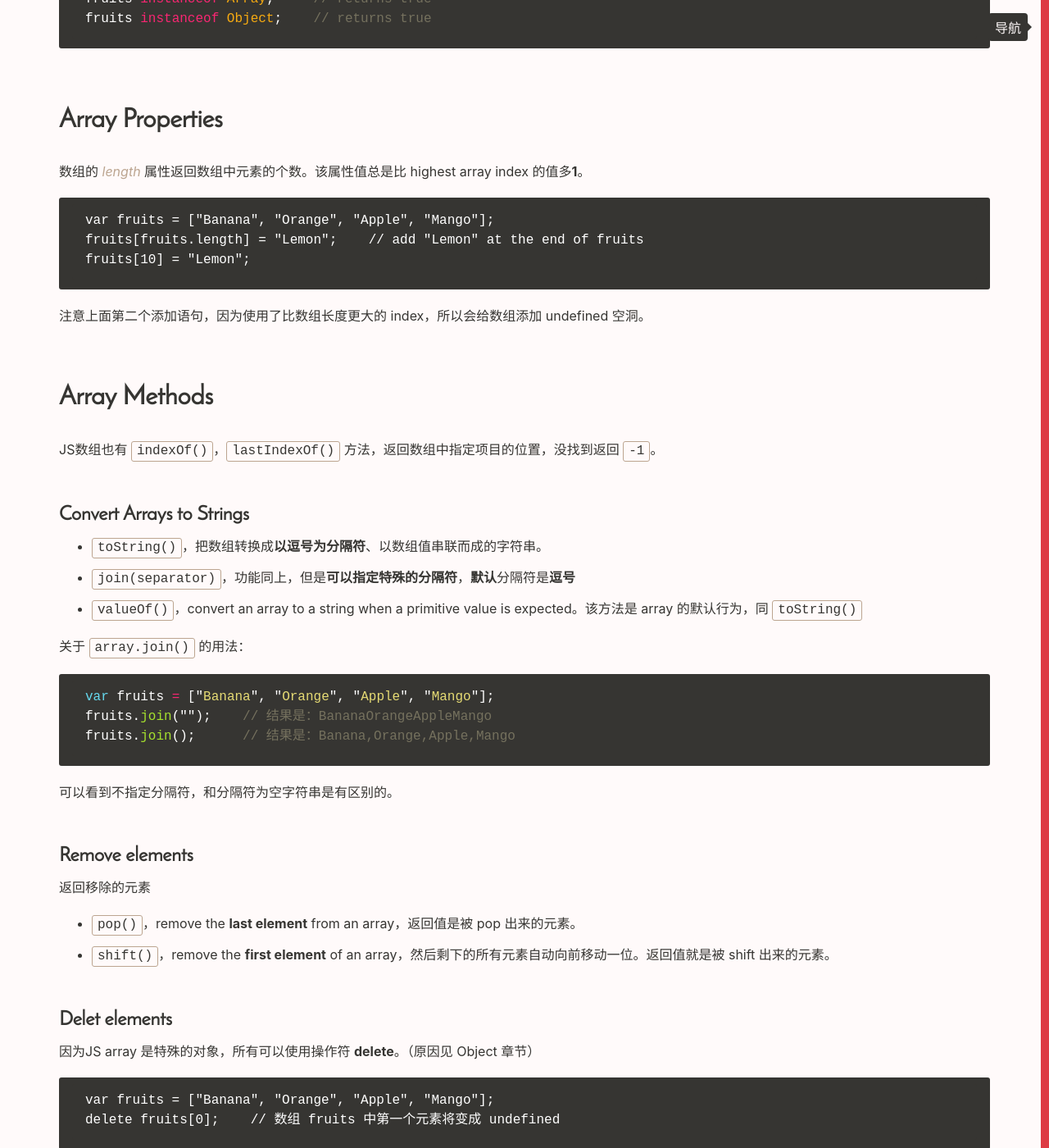
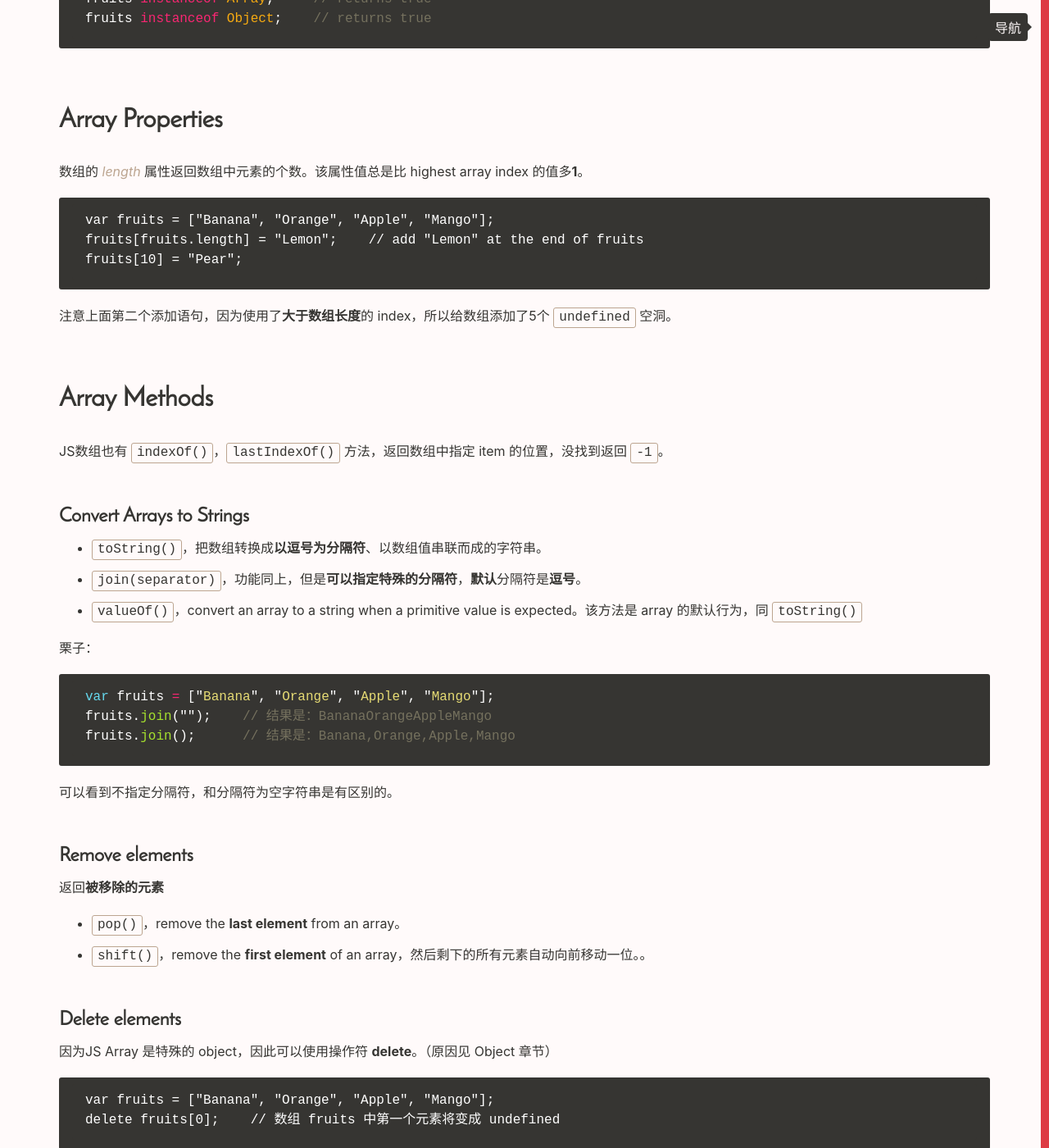
Before and after one commit to Vivi-wu/dive-into-web, a Jekyll site: the page built from _posts/2015-05-06-JavaScript-Arrays.markdown, in a window 1280 px wide and 1400 px high, scrolled down 1840 px. Shown: the whole window at 82% size. Built offline with Jekyll 4.4.1, drawn with Linux system fonts in a browser that asks for light colours; some of the changed text lies outside the part shown.

Commit message:
Update 更新数组相关博文

````diff
--- a/_posts/2015-05-06-JavaScript-Arrays.markdown
+++ b/_posts/2015-05-06-JavaScript-Arrays.markdown
@@ -71,21 +71,21 @@ fruits instanceof Object;    // returns true
 
     var fruits = ["Banana", "Orange", "Apple", "Mango"];
     fruits[fruits.length] = "Lemon";    // add "Lemon" at the end of fruits
-    fruits[10] = "Lemon";
+    fruits[10] = "Pear";
 
-注意上面第二个添加语句，因为使用了比数组长度更大的 index，所以会给数组添加 undefined 空洞。
+注意上面第二个添加语句，因为使用了**大于数组长度**的 index，所以给数组添加了5个 `undefined` 空洞。
 
 ## Array Methods
 
-JS数组也有 `indexOf()`，`lastIndexOf()` 方法，返回数组中指定项目的位置，没找到返回 `-1`。
+JS数组也有 `indexOf()`，`lastIndexOf()` 方法，返回数组中指定 item 的位置，没找到返回 `-1`。
 
 ### Convert Arrays to Strings
 
 + `toString()`，把数组转换成**以逗号为分隔符**、以数组值串联而成的字符串。
-+ `join(separator)`，功能同上，但是**可以指定特殊的分隔符**，**默认**分隔符是**逗号**
++ `join(separator)`，功能同上，但是**可以指定特殊的分隔符**，**默认**分隔符是**逗号**。
 + `valueOf()`，convert an array to a string when a primitive value is expected。该方法是 array 的默认行为，同 `toString()`
 
-关于 `array.join()` 的用法：
+栗子：
 
 ```js
 var fruits = ["Banana", "Orange", "Apple", "Mango"];
@@ -97,28 +97,28 @@ fruits.join();      // 结果是：Banana,Orange,Apple,Mango
 
 ### Remove elements
 
-返回移除的元素
+返回**被移除的元素**
 
-+ `pop()`，remove the **last element** from an array，返回值是被 pop 出来的元素。
-+ `shift()`，remove the **first element** of an array，然后剩下的所有元素自动向前移动一位。返回值就是被 shift 出来的元素。
++ `pop()`，remove the **last element** from an array。
++ `shift()`，remove the **first element** of an array，然后剩下的所有元素自动向前移动一位。。
 
-### Delet elements
+### Delete elements
 
-因为JS array 是特殊的对象，所有可以使用操作符 **delete**。（原因见 Object 章节）
+因为JS Array 是特殊的 object，因此可以使用操作符 **delete**。（原因见 Object 章节）
 
     var fruits = ["Banana", "Orange", "Apple", "Mango"];
     delete fruits[0];    // 数组 fruits 中第一个元素将变成 undefined
 
-这样会在数组中产生一些 undefined 的空洞，**最好使用 pop() 或 shift()**
+这样会在数组中产生一些 `undefined` 的空洞，因此删除数组首尾的元素时**最好使用 pop() 或 shift()**。
 
 ### Add elements
 
-返回新数组长度
+返回**新数组的长度**
 
 + `push(`item1, item2, ..., itemX`)`，add a new element **at the end** of an array
 + `unshift(`item1, item2, ..., itemX`)`，add a new element **at the beginning** of an array
 
-以上四种方法都要改变数组的长度。
+以上四种方法都会**改变**原有数组。
 
 ### Splicing 剔除
 
@@ -134,7 +134,9 @@ _start_ 是一个整数，表示第一个新元素要放的位置。_deleteCount
 
 ### Sorting 排序
 
-使用 `sort()` 方法将数组元素按照字符升序 alphabetically 排序。使用 `reverse()` 将升序排列的数组反相（降序）输出。这**两种方法用在数组值是 String 的情况下**。不适用于数字排序，因为 “25” 大于 “100”，“2” 大于 “1”。
+使用 `sort()` 方法将数组元素按照字符升序 alphabetically 排序。使用 `reverse()` 将升序排列的数组反相（降序）输出。
+
+这**两种方法用在数组值是 String 的情况下**。不适用于数字排序，因为 “25” 大于 “100”，“2” 大于 “1”。
 
 **升序**排列数字数组：
 
@@ -152,13 +154,23 @@ points.sort(function(a, b){return b-a});
 points.sort(function(a, b){return b>a});    // 两种方法结果一样
 ```
 
-<span class="t-blue">如果要找出数组中的最大或最小值，首先要对数组进行排序</span>。
+按中文**拼音首字母** A-Z 排列数组：
+
+```js
+var people = ['童亚丽', '张子新', '谢丹丹', '陈梦如', '魏秀秀', '陈建'];
+people.sort(function(a, b){return a.localeCompare(b, 'zh-CN')});
+// 输出结果： ["陈建", "陈梦如", "童亚丽", "魏秀秀", "谢丹丹", "张子新"]
+```
+
+<span class="t-blue">如果要找出数组中的最大或最小值，可以先对数组进行排序</span>。
 
 此方法会**改变**原有数组。
 
 ### Joining 连接
 
-使用 `array1.concat(`array2, ..., arrayX`)` 该方法来连接两个或多个数组，**不改变*原有数组，返回值是连接后的数组。
+使用 `array1.concat(`array2, ..., arrayX`)` 该方法来连接两个或多个数组，返回值是连接后的数组。
+
+此方法**不改变**原有数组。
 
 ### Slicing 取样
 
@@ -168,7 +180,7 @@ _start_ 表示切片开始位置（包含这个位置上的元素），负值表
 
 此方法**不改变**原有数组。
 
-## 检验数组
+## 数组检验
 
 有时我们需要对数组中每个元素进行测试。
 
````
Also changed, not shown: other parts of _posts/2015-05-06-JavaScript-Arrays.markdown (+3 -3 lines), _posts/2014-04-25-CSS-Colors-and-Backgrounds.markdown (+18 -0 lines), _posts/2016-08-12-morning-reading.markdown (+10 -0 lines), _posts/2017-06-01-Webpack-learning.markdown (+6 -4 lines).
